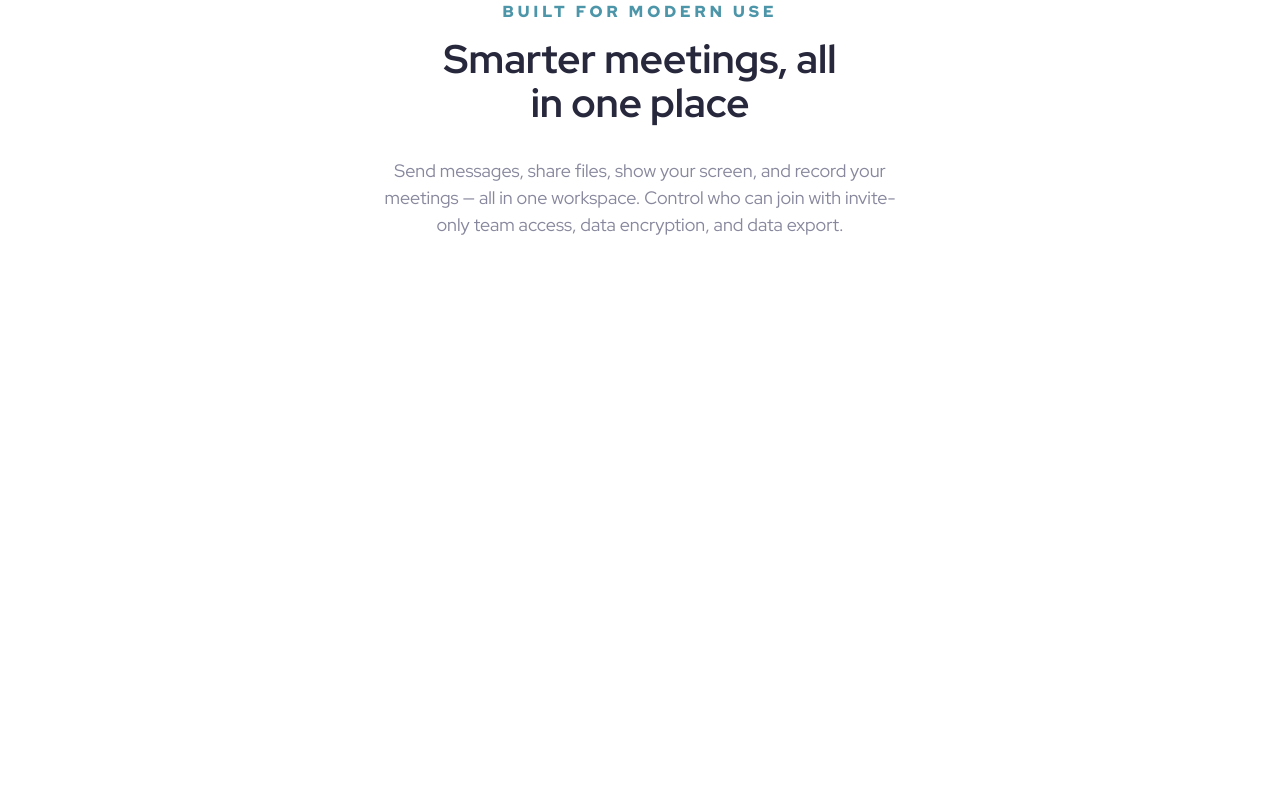
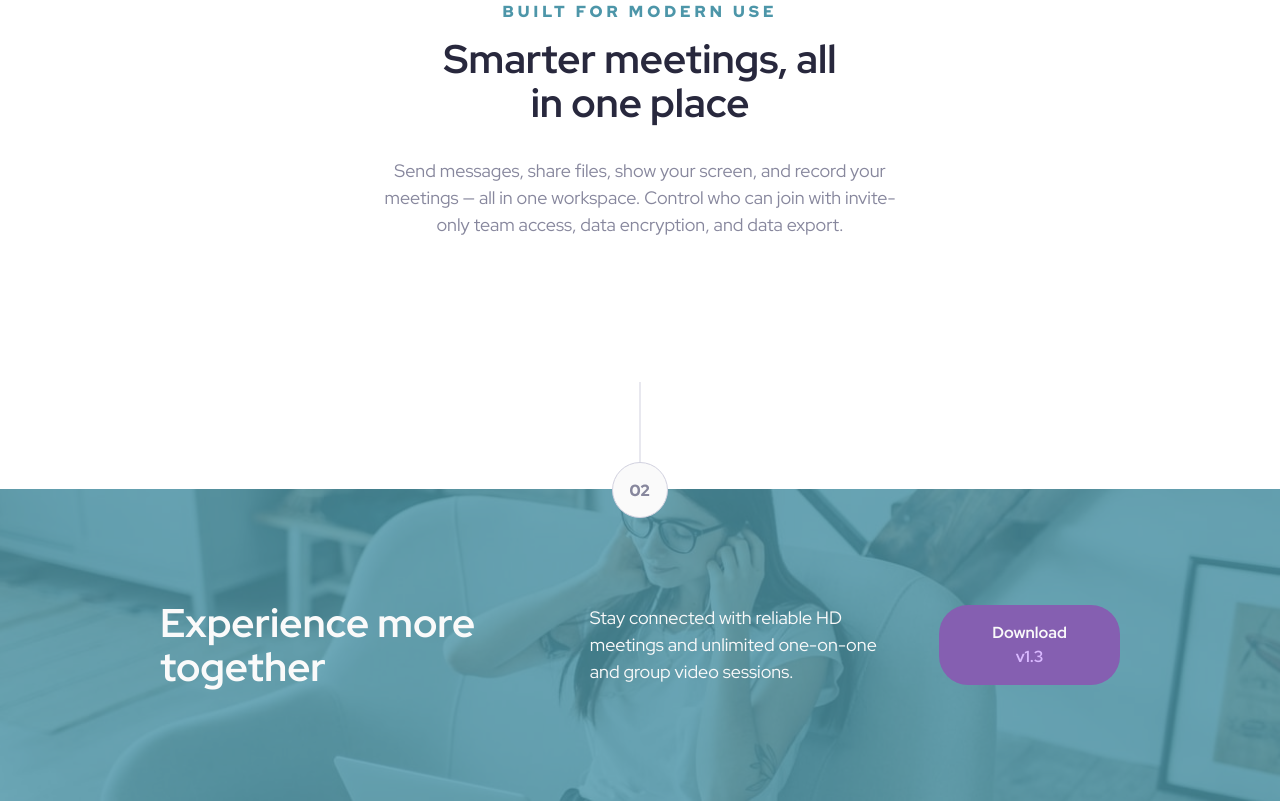
Before and after one commit to DictionaryFrancis/dictionaryFrancis-meet_landing_page, a plain HTML site: page index.html in a window 1280 px wide. Shown: the part 1316-2117 px from the top of the page. Before the commit the page ends 1626 px from the top, so only its background shows below. Drawn offline with Linux system fonts and the light colour scheme.

Commit message:
adjusting hover

```diff
--- a/index.html
+++ b/index.html
@@ -49,11 +49,25 @@
             <div>
                 <h3>Built for modern use</h3>
                 <h2>Smarter meetings, all in one place</h2>
-                <p>Send messages, share files, show your screen, and record your meetings — all in one workspace. Control who can join with invite-only team access, data encryption, and data export.</p>
+                <p>Send messages, share files, show your screen, and record your meetings — all in one workspace.
+                    Control who can join with invite-only team access, data encryption, and data export.</p>
             </div>
         </div>
     </main>
 
+    <footer>
+        <div>
+            <div>
+                <img class=".number-2" src="/assets/desktop/number.svg" alt="number 2">
+            </div>
+            <div class="footer-hero">
+                <h1>Experience more together</h1>
+                <p>Stay connected with reliable HD meetings and unlimited one-on-one and group video sessions.</p>
+                <button>Download <span>v1.3</span></button>
+            </div>
+        </div>
+    </footer>
+
 </body>
 
 </html>
--- a/styles/footer.css
+++ b/styles/footer.css
@@ -0,0 +1,79 @@
+footer
+
+footer .number-2{
+    width: 56px;
+    height: 136px;
+
+}
+
+footer div:nth-child(1){
+    position: relative;
+    top: 36px;
+    text-align: center;
+    z-index: 2;
+}
+
+footer .footer-hero{
+    display: flex;
+    flex-direction: row;
+    background: url(/assets/desktop/image-footer.jpg) no-repeat center center;
+    background-size: cover;
+    padding: 112px 160px;
+    align-items: center;
+    justify-content: space-around;
+
+    gap: 32px;
+    position: relative; /* Required for the overlay */
+    z-index: 1;
+
+}
+
+footer .footer-hero::before {
+    content: '';
+    position: absolute;
+    top: 0;
+    left: 0;
+    width: 100%;
+    height: 100%;
+    background-color: var(--cyan-600);
+    z-index: -1;
+    opacity: 0.8;
+}
+
+
+footer h1{
+    font: var(--text-preset-2);
+    color: var(--white);
+    font-weight: bold;
+    width: 445px;
+    text-align: start;
+}
+
+footer p{
+    font: var(--text-preset-4);
+    color: var(--white);
+    width: 355px;
+    text-align: start;
+}
+
+footer button {
+    font: var(--text-preset-5);
+    background-color: var(--purple-600);
+    color: var(--white);
+    padding: 16px 40px;
+    border: none;
+    border-radius: 29px;
+    font-weight: bold;
+    width: 193px;
+
+    transition: all 0.3s ease-in-out;
+}
+
+footer button span{
+    color: var(--purple-300);
+}
+
+footer button:hover{
+    background: #B18BDD;
+    transition: 0.3s ease-in-out;
+}
--- a/styles/header.css
+++ b/styles/header.css
@@ -50,6 +50,23 @@ header button span{
     color: var(--cyan-300);
 }
 
+header button:first-child {
+    transition: all 0.3s ease-in-out;
+}
+
+
+header button:first-child:hover {
+    background: #71C0D4;
+    transition: 0.3s ease-in-out;
+}
+
+
 header button:last-child {
     background-color: var(--purple-600);
+    transition: all 0.3s ease-in-out;
 }
+
+header button:last-child:hover {
+    background: #B18BDD;
+    transition: 0.3s ease-in-out;
+}
```
